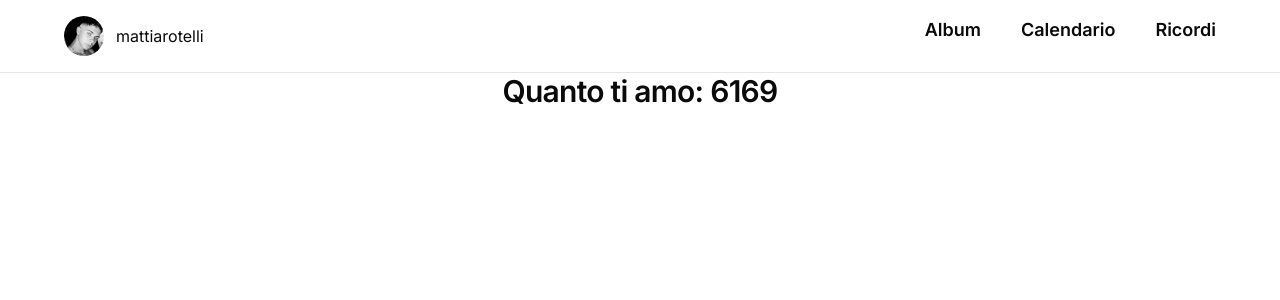
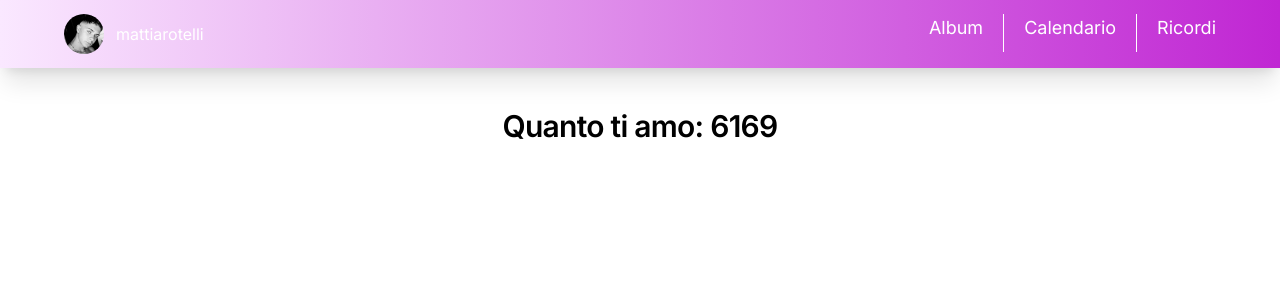
Before and after one commit to Mattiarotelli/amore, a Next.js app: page / in a window 1280 px wide. Shown: the top 300 px of the page. Built offline with nearby package versions, Linux system fonts and the light colour scheme.

Commit message:
style: :art: Important changes new NavBar
some changes but there is a problem with something that I would do with the h1

```diff
--- a/app/globals.css
+++ b/app/globals.css
@@ -2,75 +2,8 @@
 @tailwind components;
 @tailwind utilities;
 
-@layer base {
-  :root {
-    --background: 0 0% 100%;
-    --foreground: 0 0% 3.9%;
-
-    --card: 0 0% 100%;
-    --card-foreground: 0 0% 3.9%;
-
-    --popover: 0 0% 100%;
-    --popover-foreground: 0 0% 3.9%;
-
-    --primary: 0 0% 9%;
-    --primary-foreground: 0 0% 98%;
-
-    --secondary: 0 0% 96.1%;
-    --secondary-foreground: 0 0% 9%;
-
-    --muted: 0 0% 96.1%;
-    --muted-foreground: 0 0% 45.1%;
-
-    --accent: 0 0% 96.1%;
-    --accent-foreground: 0 0% 9%;
-
-    --destructive: 0 84.2% 60.2%;
-    --destructive-foreground: 0 0% 98%;
-
-    --border: 0 0% 89.8%;
-    --input: 0 0% 89.8%;
-    --ring: 0 0% 3.9%;
-
-    --radius: 0.5rem;
-  }
-
-  .dark {
-    --background: 0 0% 3.9%;
-    --foreground: 0 0% 98%;
-
-    --card: 0 0% 3.9%;
-    --card-foreground: 0 0% 98%;
-
-    --popover: 0 0% 3.9%;
-    --popover-foreground: 0 0% 98%;
-
-    --primary: 0 0% 98%;
-    --primary-foreground: 0 0% 9%;
-
-    --secondary: 0 0% 14.9%;
-    --secondary-foreground: 0 0% 98%;
-
-    --muted: 0 0% 14.9%;
-    --muted-foreground: 0 0% 63.9%;
-
-    --accent: 0 0% 14.9%;
-    --accent-foreground: 0 0% 98%;
-
-    --destructive: 0 62.8% 30.6%;
-    --destructive-foreground: 0 0% 98%;
-
-    --border: 0 0% 14.9%;
-    --input: 0 0% 14.9%;
-    --ring: 0 0% 83.1%;
-  }
+.line {
+  width: 0.0625rem;
+  height: 2.40144rem;
+  background: #ffffff;
 }
-
-@layer base {
-  * {
-    @apply border-border;
-  }
-  body {
-    @apply bg-background text-foreground;
-  }
-}
--- a/app/page.tsx
+++ b/app/page.tsx
@@ -24,10 +24,11 @@ export default function Home() {
 
 
   return (
-    <div className="flex flex-col">
-      <div className=" pb-2 text-3xl font-semibold tracking-tight first:mt-0 justify-center text-center flex flew-row">
-        Quanto ti amo: {x()}
+      <div className="flex flex-col">
+        <div className="text-3xl font-semibold tracking-tight w-full first:mt-10 text-center">
+          Quanto ti amo: {x()}
+        </div>
       </div>
-    </div>
+
   );
 }
--- a/components/Navbar.tsx
+++ b/components/Navbar.tsx
@@ -9,7 +9,8 @@ export default function Navbar() {
   console.log(path);
 
   return (
-    <div className="flex flex-row border-b justify-between w-full py-4 px-[5%]">
+    <div className="flex flex-row  bg-gradient-to-r from-fuchsia-100 to-fuchsia-600 shadow-xl justify-between w-full py-3.5 px-[5%] ">
+      <div className="flex flex-row justify-between w-full">
         <div className="flex flex-row  items-center text-center w-[25%] gap-3">
             {path != "/" ? (
               <Link href="/">
@@ -19,6 +20,7 @@ export default function Navbar() {
                   height="16"
                   viewBox="0 0 34 16"
                   fill="none"
+                  className="transition-transformhover:bg-btn-background-hover borde"
                 >
                   <path
                     d="M0.292893 7.29289C-0.0976311 7.68342 -0.0976311 8.31658 0.292893 8.70711L6.65685 15.0711C7.04738 15.4616 7.68054 15.4616 8.07107 15.0711C8.46159 14.6805 8.46159 14.0474 8.07107 13.6569L2.41421 8L8.07107 2.34315C8.46159 1.95262 8.46159 1.31946 8.07107 0.928932C7.68054 0.538408 7.04738 0.538408 6.65685 0.928932L0.292893 7.29289ZM34 7L1 7V9L34 9V7Z"
@@ -32,14 +34,17 @@ export default function Navbar() {
               <AvatarImage src="/pfp.jpg" />
               <AvatarFallback>MR</AvatarFallback>
             </Avatar>
-          <Link href={"https://www.instagram.com/_mattiarotelli__/"}>
+            <Link href={"https://www.instagram.com/_mattiarotelli__/"} className="text-white" >
               mattiarotelli
             </Link>
         </div>
-      <div className="text-lg font-semibold justify-between flex flex-row gap-10">
+        <div className="text-lg justify-between flex flex-row gap-5 text-white">
           <Link href="/Album">Album</Link>
+              <div className="line"></div>
           <Link href="/Calendario ">Calendario</Link>
+              <div className="line"></div>
           <Link href="/Ricordi">Ricordi</Link>
+        </div>
       </div>
     </div>
   );
```
Lines whose indentation alone changed are shown as unchanged.
